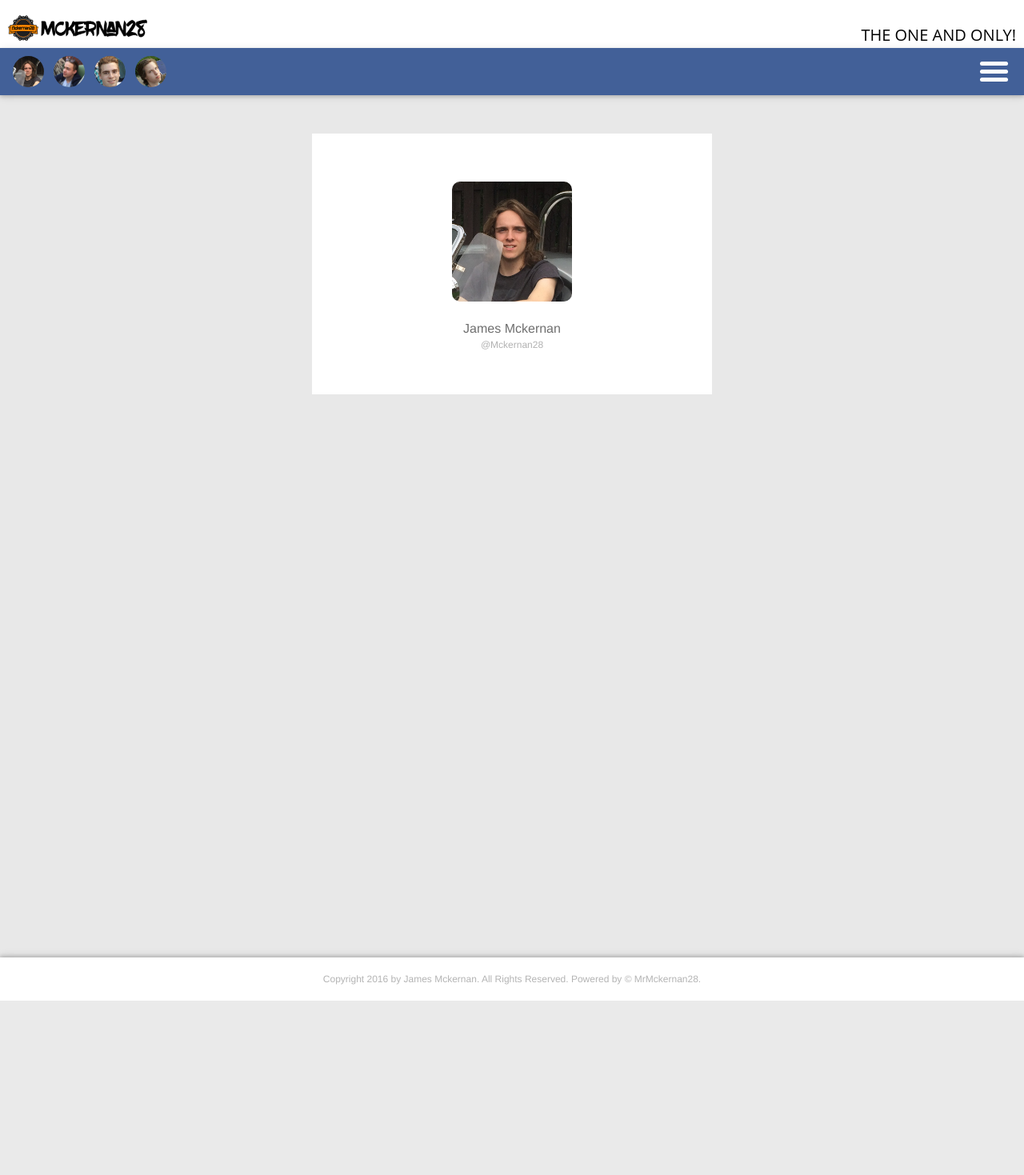
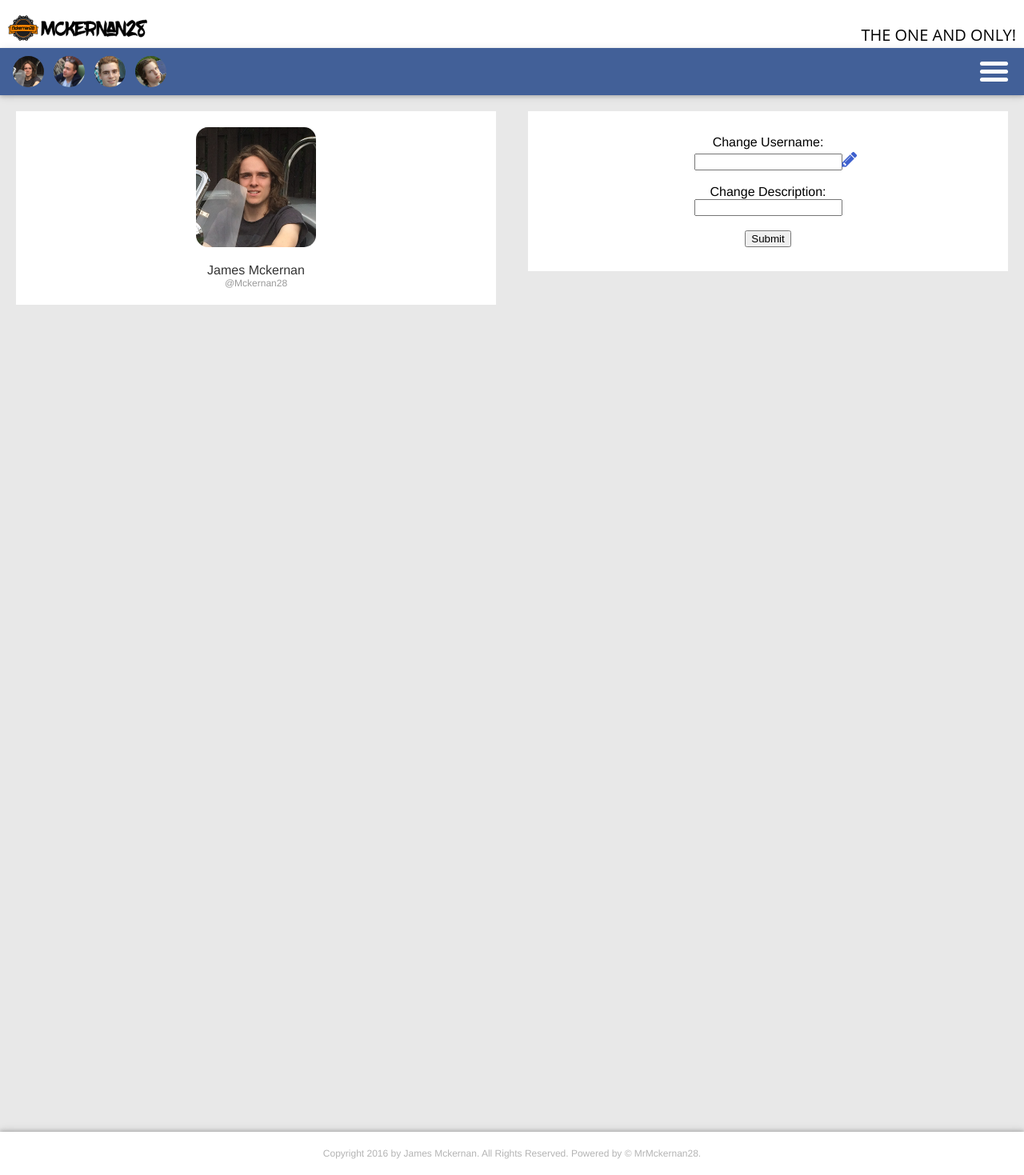
Before and after one commit to mckernan28/mckernan28.github.io, a PHP site: page /settings.html in a window 1280 px wide. Shown: the whole page at 80% size. Before the commit the page ends 1251 px from the top, so only its background shows below. Run offline with PHP 8.4, Linux system fonts and the light colour scheme.

Commit message:
Added form to settings page

```diff
--- a/script.js
+++ b/script.js
@@ -1,11 +1,20 @@
 $(document).ready(function() {
     var topOfOthDiv = $(".banner-container").outerHeight();
+    $('.delete').hide();
 
     $(".hamburger").click(function(e){
         e.preventDefault();
         $(this).toggleClass('hamburger-active');
         $('.hamburger-container').toggleClass('margin-adjust-menu');
         $('.dropdown-menu-container').toggleClass('dropdown-menu-container-active');
+    });
+
+    $(".edit").click(function(e){
+        e.preventDefault();
+        $(this).toggleClass('spin');
+        $(this).toggleClass('fa-pencil');
+        $(this).toggleClass('fa-check')
+        $('.delete').toggle();
     });
 
     $(".square").click(function(e){
--- a/settings.html
+++ b/settings.html
@@ -95,20 +95,45 @@
 
     <div class="page-container">
         <div class="banner-container-compensator"></div>
+        <div class="settingspage">
 
-        <div class="banner-container-compensator"></div>
-
+            <div class="left-column">
                 <div class="profile-overview-settings-container">
                     <div class="profile-overview-settings">
+                        <div class="profile-overview-settings-picture-container">
                             <img src="mckernan28-avatar.png" alt="profile-picture" class="profile-overview-settings-picture">
+                        </div>
                         <a class="profile-overview-name" href="">James Mckernan</a>
                         <a class="profile-overview-username" href="">@Mckernan28</a>
                     </div>
                 </div>
+            </div>
 
-        <br><br><br><br><br><br><br><br><br><br><br><br><br><br><br><br><br><br><br>
-        <br><br><br><br><br><br><br><br><br><br><br><br><br><br><br><br><br><br><br>
+            <div class="right-column">
+                <div class="profile-settings-container">
+                    <div class="profile-settings">
+                        <form id="settings-form" action="">
+                            <div class="edit-username-container">
+                                Change Username:<br>
+                                <input type="text" name="username" value="">
+                                <a class="edit-container" href="#"><i class="fa fa-pencil edit" aria-hidden="true"></i></a>
+                                <a class="delete-container" href="#"><i class="fa fa-times delete" aria-hidden="true"></i></a>
+                            </div>
+                            <br>
+                            Change Description:<br>
+                            <input type="text" name="description" value="">
+                            <br><br>
+                            <input type="submit" value="Submit">
+                        </form>
+                    </div>
+                </div>
+            </div>
 
+
+            <br><br><br><br><br><br><br><br><br><br><br><br><br><br><br><br><br><br><br><br><br><br><br><br>
+            <br><br><br><br><br><br><br><br><br><br><br><br><br><br><br><br><br><br><br><br><br><br><br><br>
+            <br><br><br><br><br><br><br><br><br><br><br><br><br><br><br><br><br><br><br><br><br><br><br><br>
+        </div>
     </div>
 
     <div class="footer-container">
--- a/style.css
+++ b/style.css
@@ -267,7 +267,7 @@ body {
 }
 
 .banner-container-compensator {
-    display: inline-flex;
+    display: block;
     margin: auto;
 }
 
@@ -352,59 +352,103 @@ body {
 
 /* Settings.html Page */
 
+.settingspage {
+    font-family: 'Helvetica';
+}
+
 .profile-overview-settings-container {
-    width: 60%;
-    font-family: 'Helvetica';
-    background-color: white;
-    margin: 30px auto 0;
-    display: block;
+    margin: 20px;
 }
 
 .profile-overview-settings {
-    display: block;
-    margin: 20px auto;
-    width: 60%;
-    background-color: #ffffff;
-    font-family: 'Helvetica';
-    padding: 35px;
+    background-color: white;
+    padding: 20px;
+}
+
+.profile-overview-settings-picture-container {
+    padding-bottom: 20px;
 }
 
 .profile-overview-settings-picture {
-    margin: 15px auto;
     width: 100px;
+    margin: auto;
     display: block;
-    border-radius: 10px;
+    border-radius: 15px;
 }
 
 .profile-overview-name {
     text-align: center;
-    padding: 0;
-    margin: 20px 0 0;
+    display: block;
+    text-decoration: none;
+    color: #343434;
     font-size: 16px;
-    color: #6f6f6f;
-    text-decoration: none;
-    display: block;
-    transition: 0.1s ease-in;
 }
 
 .profile-overview-username {
     text-align: center;
-    padding: 0 0 20px 0;
-    margin: 4px 0 0;
+    display: block;
+    text-decoration: none;
+    color: #9a9a9a;
     font-size: 12px;
-    color: #b2b2b2;
-    text-decoration: none;
-    display: block;
-    transition: 0.1s ease-in;
 }
 
 .profile-overview-name:hover {
-    color: #30353a;
+    color: #61609f;
 }
 
 .profile-overview-username:hover {
-    color: #4c6370;
+    color: #57588c;
 }
+
+.profile-settings-container {
+    margin: 20px;
+}
+
+.profile-settings {
+    background-color: white;
+}
+
+i {
+    -webkit-transition: .1s ease all;
+    transition: .1s ease all;
+}
+
+#settings-form {
+    text-align: center;
+    padding: 30px 0;
+}
+
+.edit-container {
+    font-size: 22px;
+    position: absolute;
+}
+
+.delete-container {
+    font-size: 22px;
+}
+
+.edit {
+    color: #3e60ce;
+}
+
+.delete {
+    color: #e14836;
+}
+
+
+
+
+
+.right-column {
+    width: 100%;
+    display: inline-block;
+}
+
+.left-column {
+    width: 100%;
+    display: inline-block;
+}
+
 
 
 /* Media Queries */
@@ -440,12 +484,26 @@ body {
         width: 470px;
     }
 
+
     .profile-overview-settings-picture {
-        margin: 25px auto;
         width: 150px;
     }
 
-    .profile-overview-settings-container {
-        width: 500px;
+    .right-column {
+        width: 50%;
+        float: right;
+        padding: 0;
+    }
+
+    .left-column {
+        width: 50%;
+        float: left;
+        padding: 0;
     }
 }
+
+
+.spin {
+    color: #48b342;
+    transform: rotate(360deg);
+}
```
Also changed, not shown: MinecraftHeads/gcraftthatblock-avatar.png (deleted), MinecraftHeads/ghotdogint-avatar.png (deleted), MinecraftHeads/gmckernan28-avatar.png (deleted), MinecraftHeads/gmunger100-avatar.png (deleted). Lines whose indentation alone changed are shown as unchanged.
